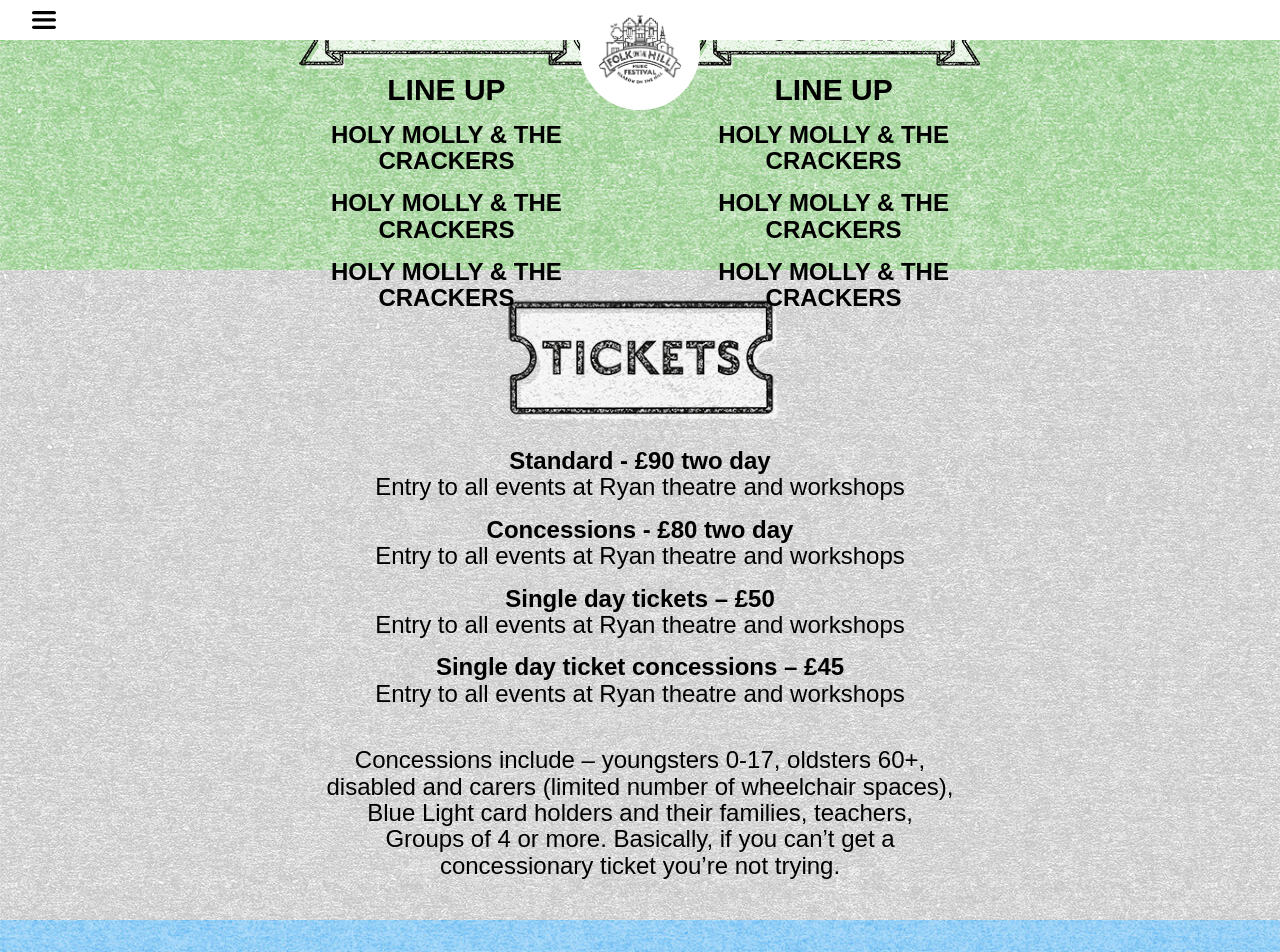
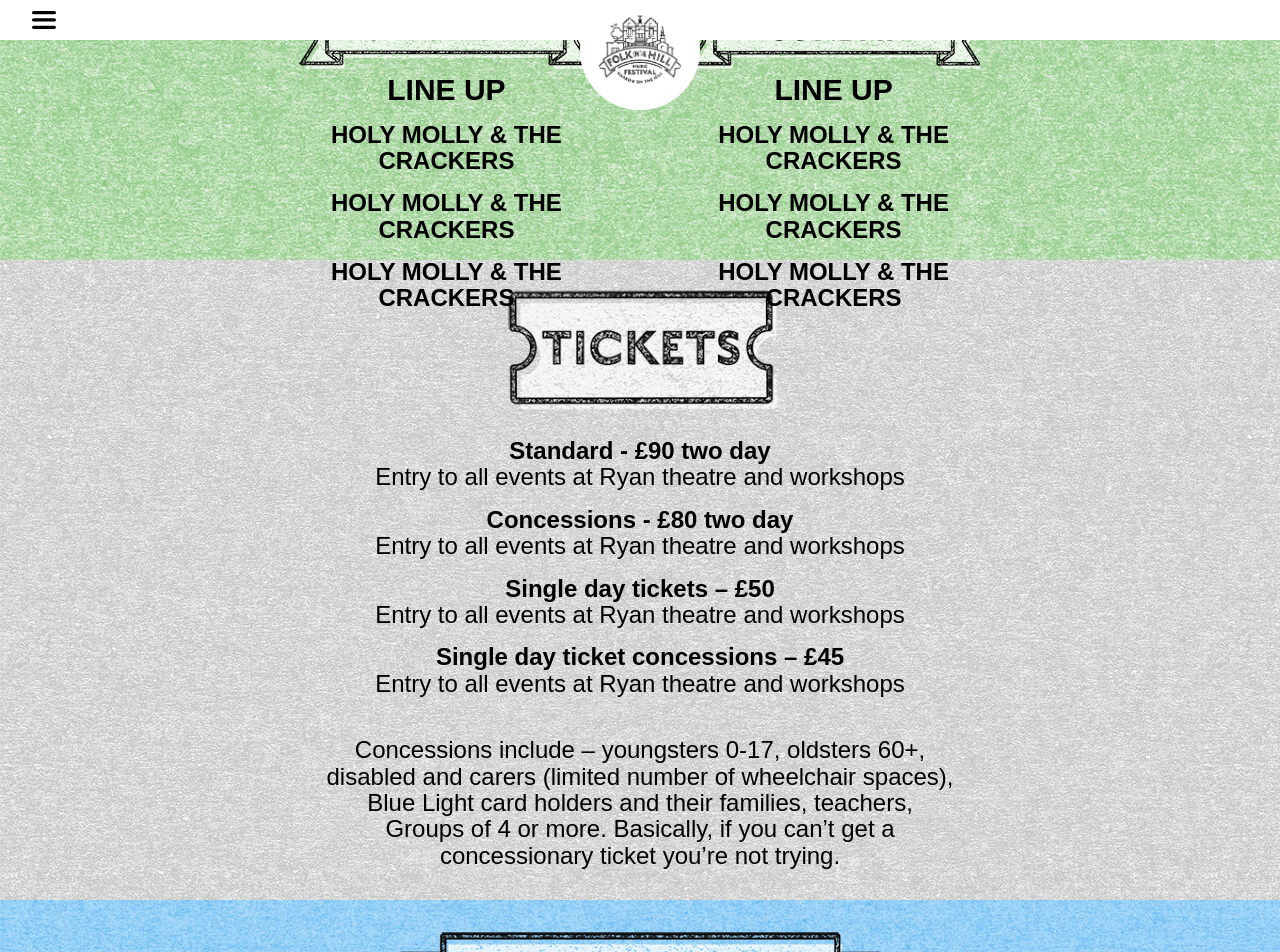
Before and after one commit to javpet/folk-on-the-hill, a Jekyll site: the page built from index.html, in a window 1280 px wide and 1400 px high, scrolled down 1060 px. Shown: the top 952 px of the window. Built offline with Jekyll 4.4.1, drawn with Linux system fonts in a browser that asks for light colours; some web fonts are replaced.

Commit message:
Added new materials

```diff
--- a/_sass/base.scss
+++ b/_sass/base.scss
@@ -80,7 +80,7 @@
 
 .anchor {
   display: block;
-  height: 50px;
+  height: 40px;
   margin-top: -50px;
   visibility: hidden;
 }
@@ -101,6 +101,10 @@
   .container {
     max-width: 540px;
   }
+
+  .anchor {
+    height: 50px;
+  }
 }
 
 @media only screen and (max-width: 576px) {
```
Also changed, not shown: imgs/folk_on_the_hill_festival_venues.png (added), imgs/folk_on_the_hill_ryan_theatre.png (added).
